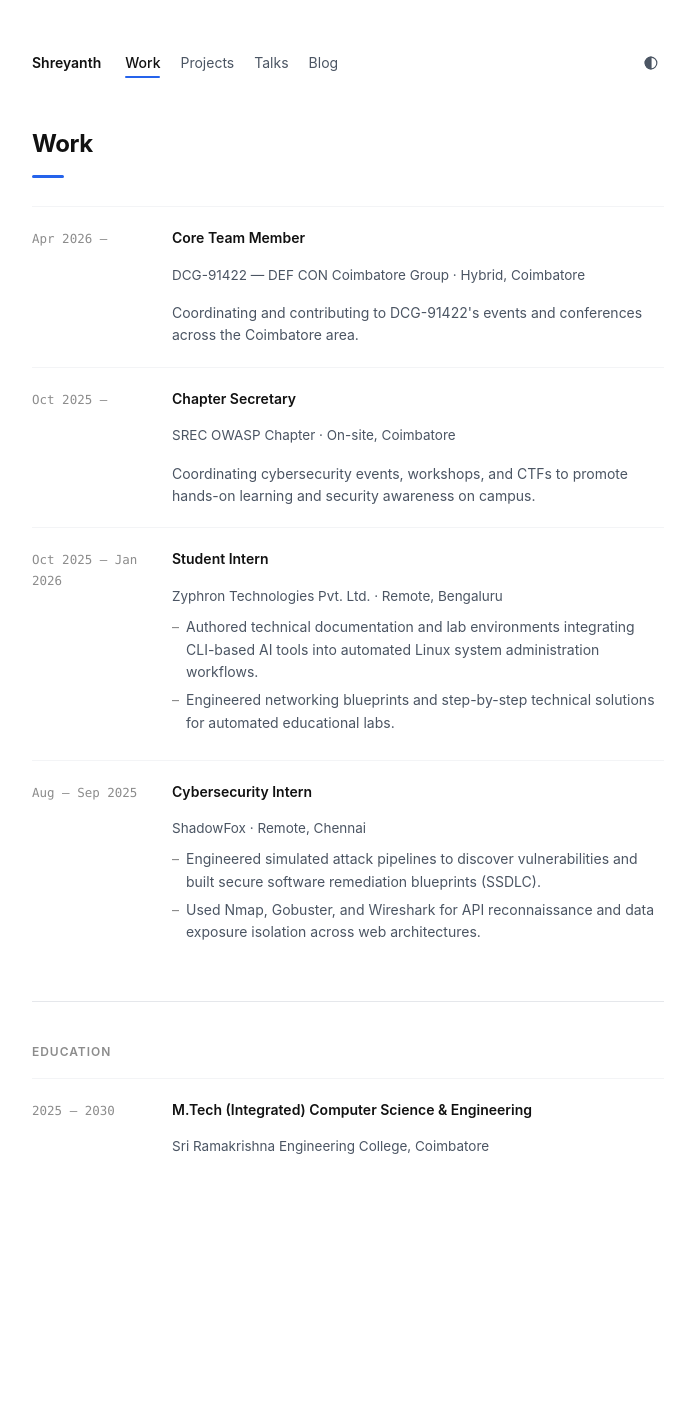
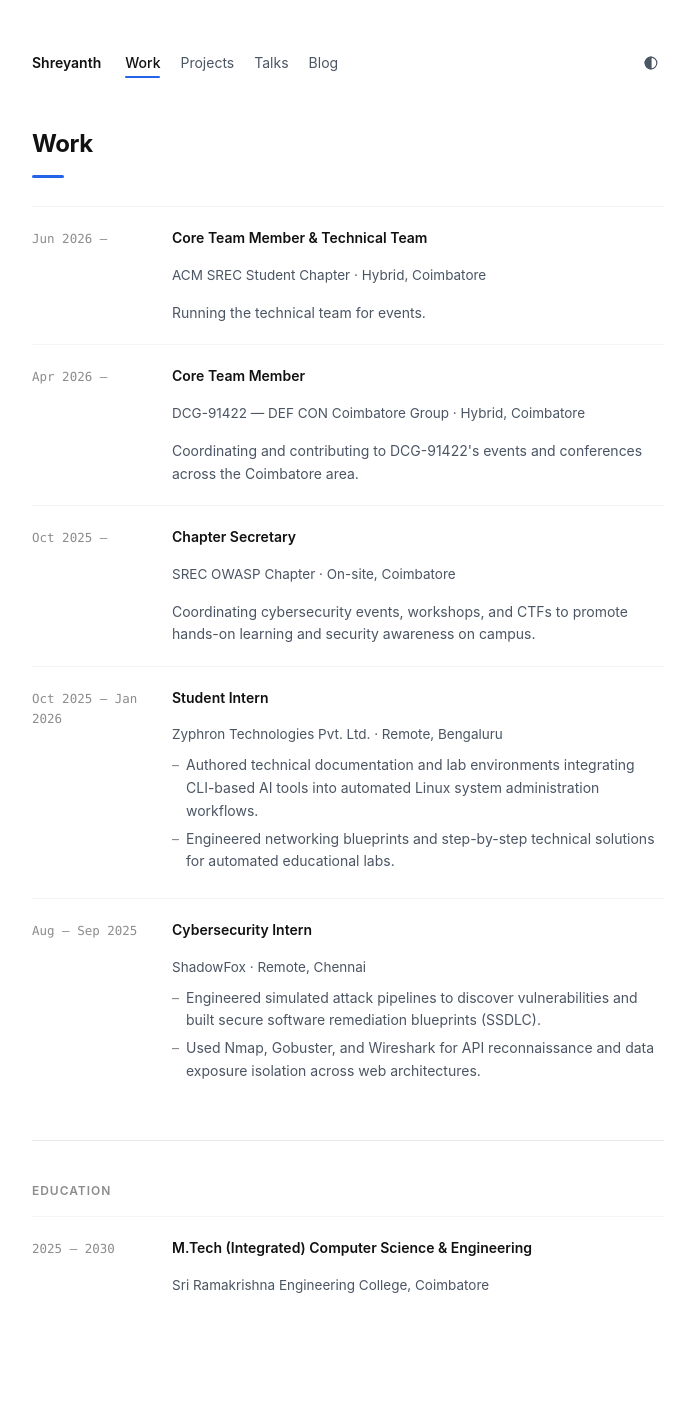
Before and after one commit to shreyanth-sureshkrishnaa/personal-site, a Jekyll site: the page built from work/index.html, in a window 1280 px wide. Shown: the whole page, without its empty margins (292-987 px from the left). Built offline with Jekyll 4.4.1, drawn with Linux system fonts in a browser that asks for light colours; before the commit the page ends 1278 px from its top, so only the background shows below that.

```diff
--- a/work/index.html
+++ b/work/index.html
@@ -5,6 +5,15 @@
 ---
 
 <h1 class="page-title">Work</h1>
+
+<div class="entry">
+  <div class="entry-time">Jun 2026 –</div>
+  <div class="entry-body">
+    <p class="entry-role">Core Team Member & Technical Team</p>
+    <p class="entry-org">ACM SREC Student Chapter · Hybrid, Coimbatore</p>
+    <p class="entry-desc">Running the technical team for events.</p>
+  </div>
+</div>
 
 <div class="entry">
   <div class="entry-time">Apr 2026 –</div>
```
